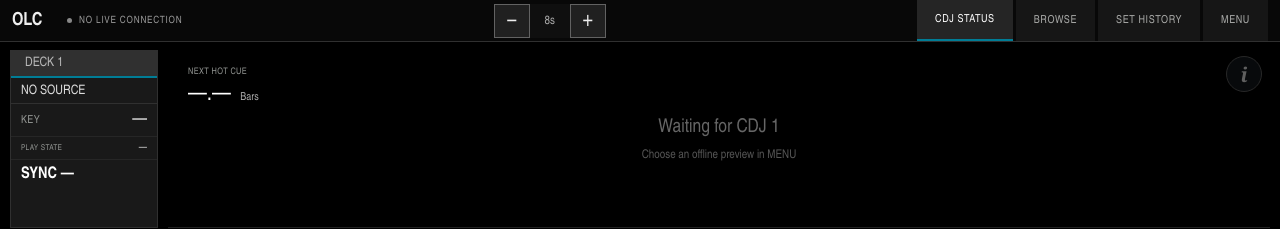
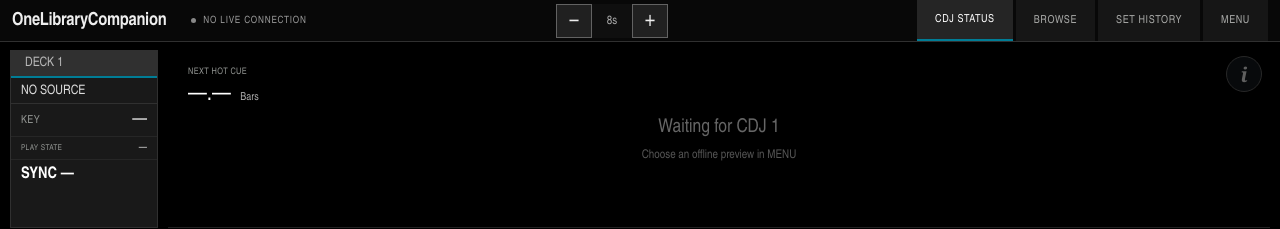
Before and after one commit to hdelplan/OneLibraryCompanion, a React (Vite) app in the folder source/ui/: page / in a window 1280 px wide. Shown: the top 229 px of the page. Built offline with nearby package versions, Linux system fonts and the light colour scheme; no server answers.

Commit message:
Show OneLibraryCompanion in shared navigation and refresh screenshots

```diff
--- a/source/ui/src/main.tsx
+++ b/source/ui/src/main.tsx
@@ -125,7 +125,7 @@
       <div className="screen" style={{ transform: `scale(${scale})` }}>
         <nav className={page === "library" ? "browse-nav" : undefined}>
           <span className="brand" title="OneLibraryCompanion">
-            OLC
+            OneLibraryCompanion
           </span>
           <span className="connection">
             <i className="status-dot" />{" "}
```
Also changed, not shown: 7 other files (tests, documents, lock files or other folders).
